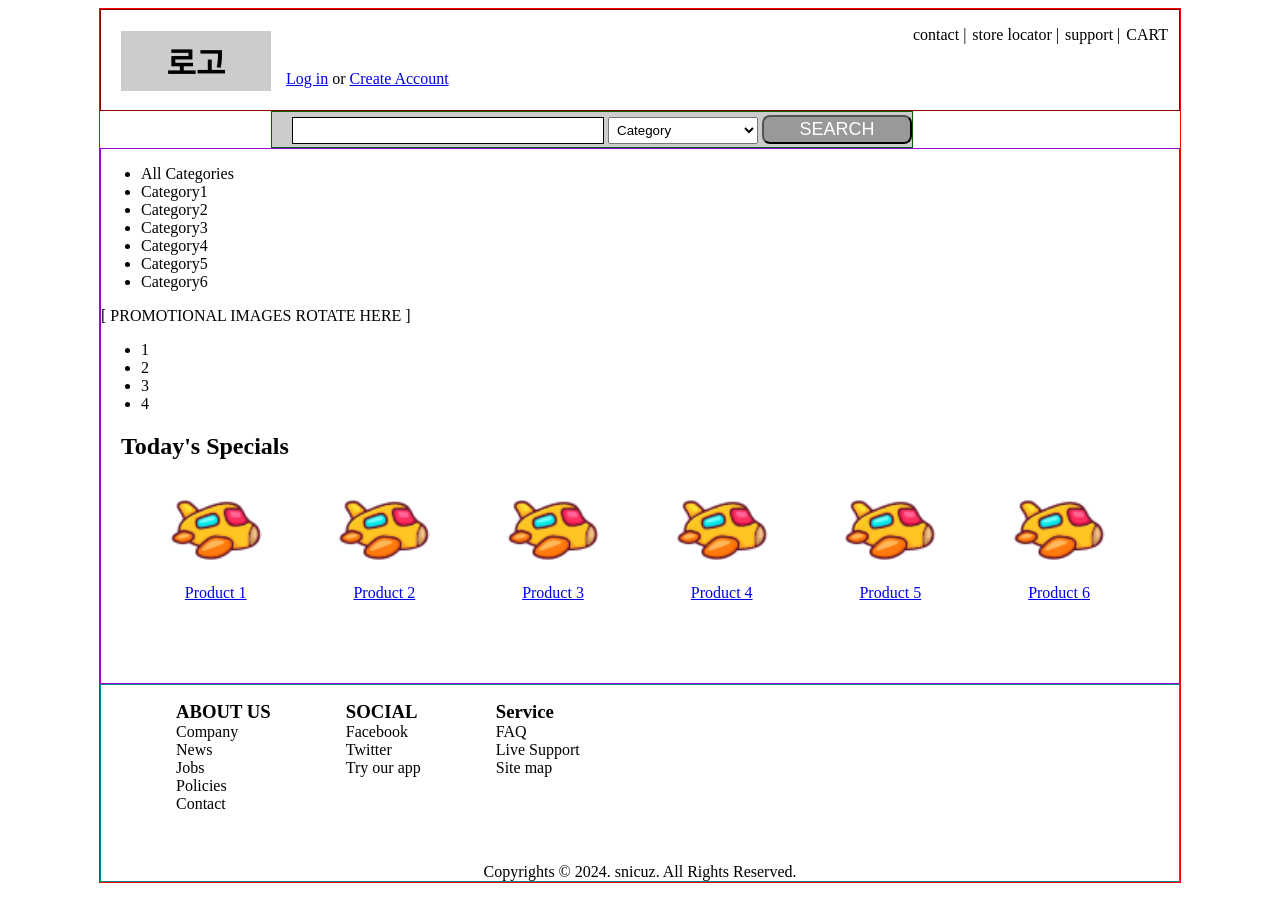
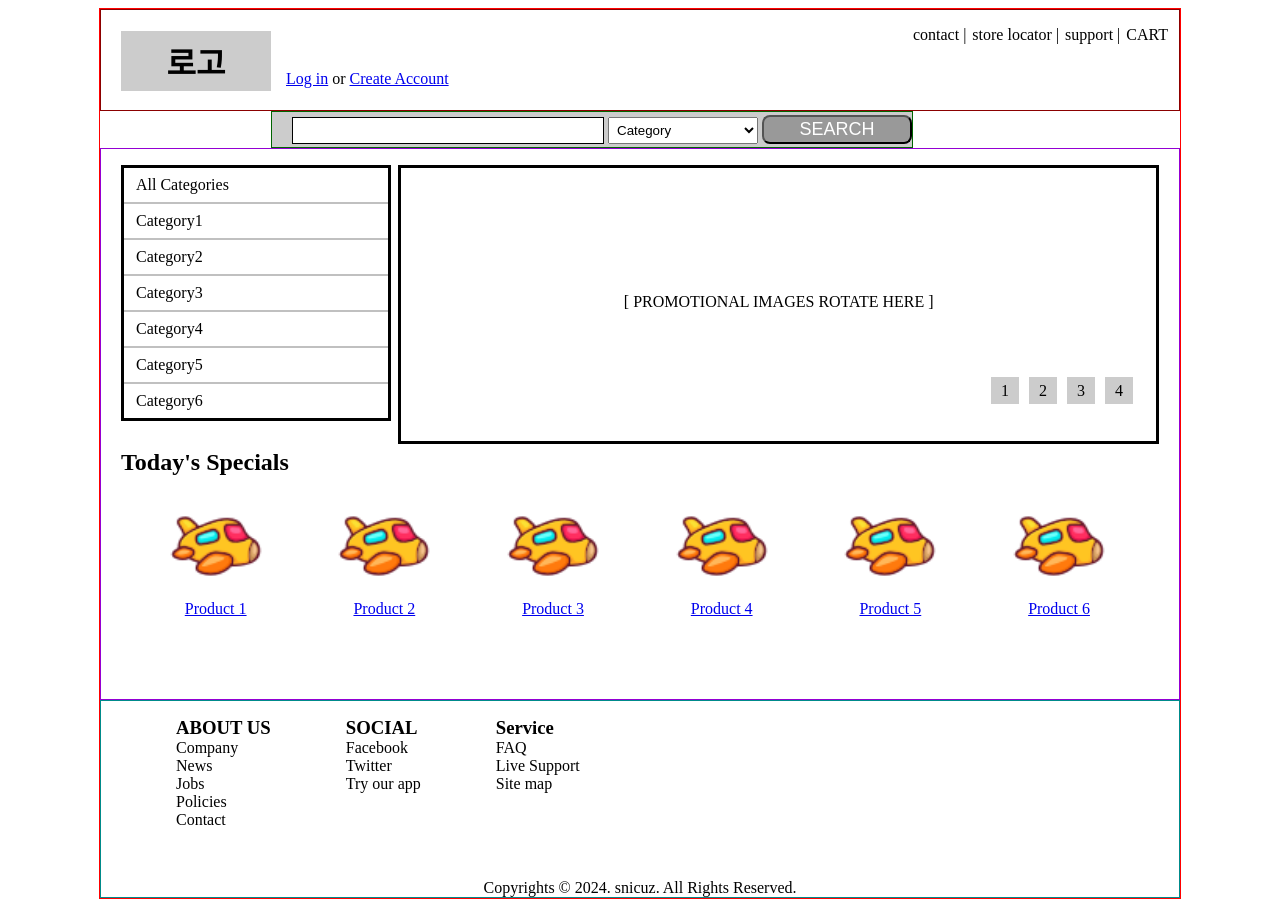
Before and after one commit to pq100/frontends, a FastAPI app: page /html/project1 in a window 1280 px wide. Before the commit the page ends 883 px from the top, so only its background shows below. Run offline with FastAPI, Linux system fonts and the light colour scheme.

Commit message:
프로젝트 실습 - main : aside, banner 배치

```diff
--- a/views/templates/html/10project1.html
+++ b/views/templates/html/10project1.html
@@ -42,7 +42,25 @@
         main { border: 1px solid darkviolet; }
 
         /* section #1 */
-        section:first-child {  }
+        section:first-child { height: 280px }
+        aside { width: 25%; float: left;
+            margin-left: 20px; }
+        aside ul { border: 3px solid black;
+            list-style: none; padding: 0}
+        aside li { padding: 8px 12px;
+            border-bottom: 2px solid silver }
+        aside li:last-child { border: none }
+
+
+        #banner { width: 70%; float: right;
+            border: 3px solid black;
+            margin-right: 20px; margin-top: 16px;
+            height: 273px }
+
+        #banner p { text-align: center; margin-top: 125px; }
+        #banner ul { list-style: none; padding: 0;
+            float: right; margin: 55px 18px }
+        #banner li {display: inline; padding: 5px 10px; background: #cccccc; margin: 5px }
 
         /* section #2 */
         section:last-child { height: 250px; }
@@ -101,7 +119,7 @@
                 <ul><li>1</li><li>2</li><li>3</li><li>4</li></ul>
             </div>
         </section>
-        <section>
+        <section class="clear">
             <div id="products">
                 <h2>Today's Specials</h2>
                 <ul>
```
